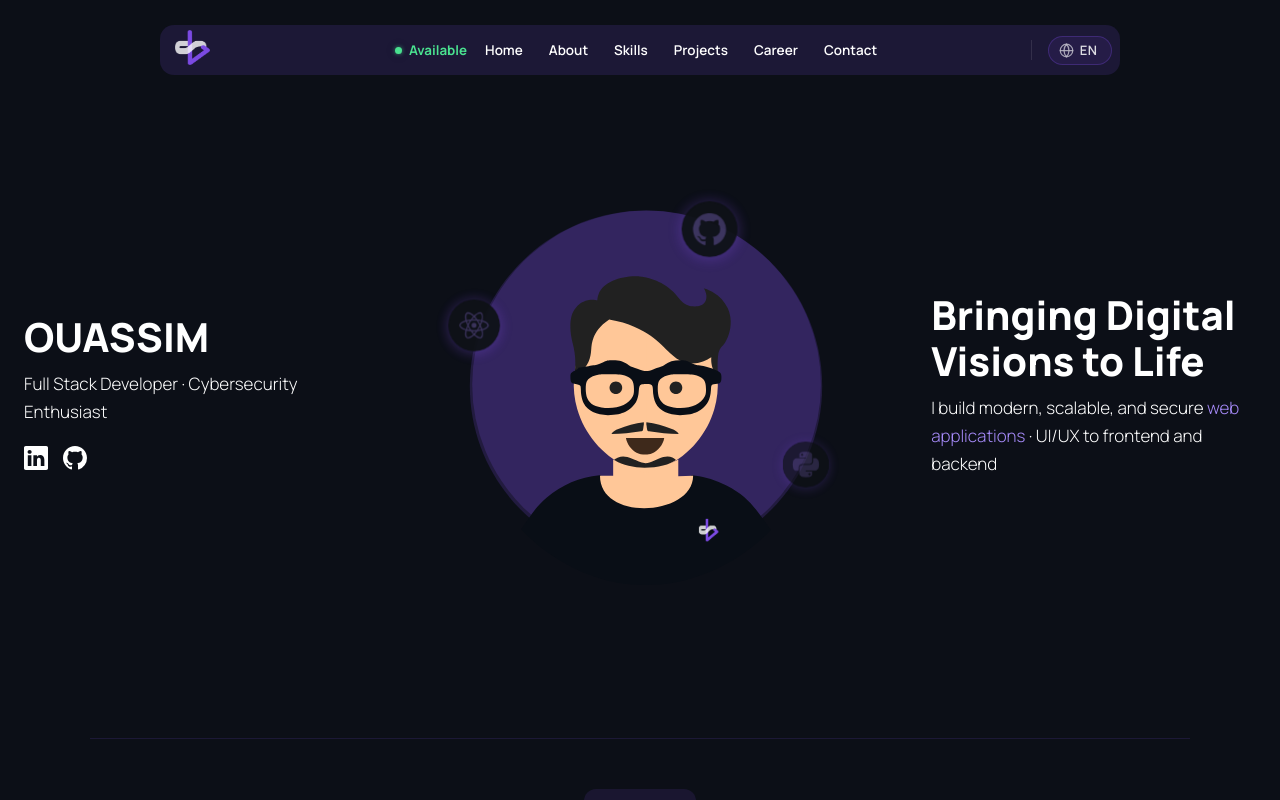
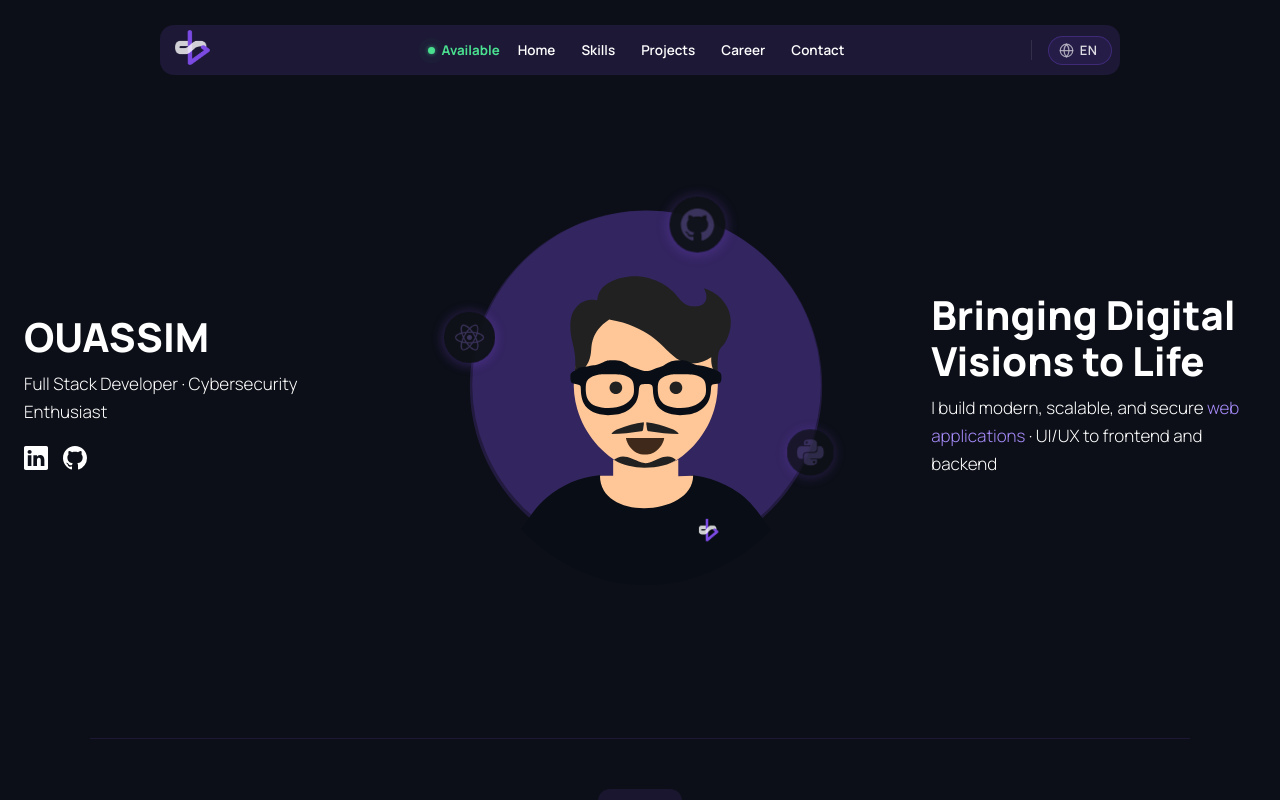
Before and after one commit to d1xter0/Portfolio-TS, a React (Vite) app in the folder frontend/: page / in a window 1280 px wide. Shown: the top 800 px of the page. Built offline with nearby package versions, Linux system fonts and the light colour scheme.

Commit message:
hide About section; tweak footer h5

```diff
--- a/frontend/components/Header.tsx
+++ b/frontend/components/Header.tsx
@@ -41,9 +41,9 @@ function Header() {
           <button className="head-btn" onClick={() => scrollTo("Home")}>
             {t("header.home")}
           </button>
-          <button className="head-btn" onClick={() => scrollTo("About-Me")}>
+          {/* <button className="head-btn" onClick={() => scrollTo("About-Me")}>
             {t("header.about")}
-          </button>
+          </button> */}
           <button className="head-btn" onClick={() => scrollTo("Skills")}>
             {t("header.skills")}
           </button>
--- a/frontend/components/styles/Footer.css
+++ b/frontend/components/styles/Footer.css
@@ -73,6 +73,7 @@ h5 {
   h5 {
     margin-bottom: 28px;
     font-size: 13px;
+    margin-top: -30px;
   }
 
   .line {
--- a/frontend/src/App.tsx
+++ b/frontend/src/App.tsx
@@ -126,6 +126,7 @@ function App() {
           </div>
         </section>
 
+        {/*
         <section className="gsap-section" aria-labelledby="about-heading">
           <div id="About-Me">
             <div className="line" />
@@ -157,7 +158,7 @@ function App() {
               </p>
             </div>
           </div>
-        </section>
+        </section> */}
 
         <section className="gsap-section" aria-labelledby="skills-heading">
           <div id="Skills">
```
